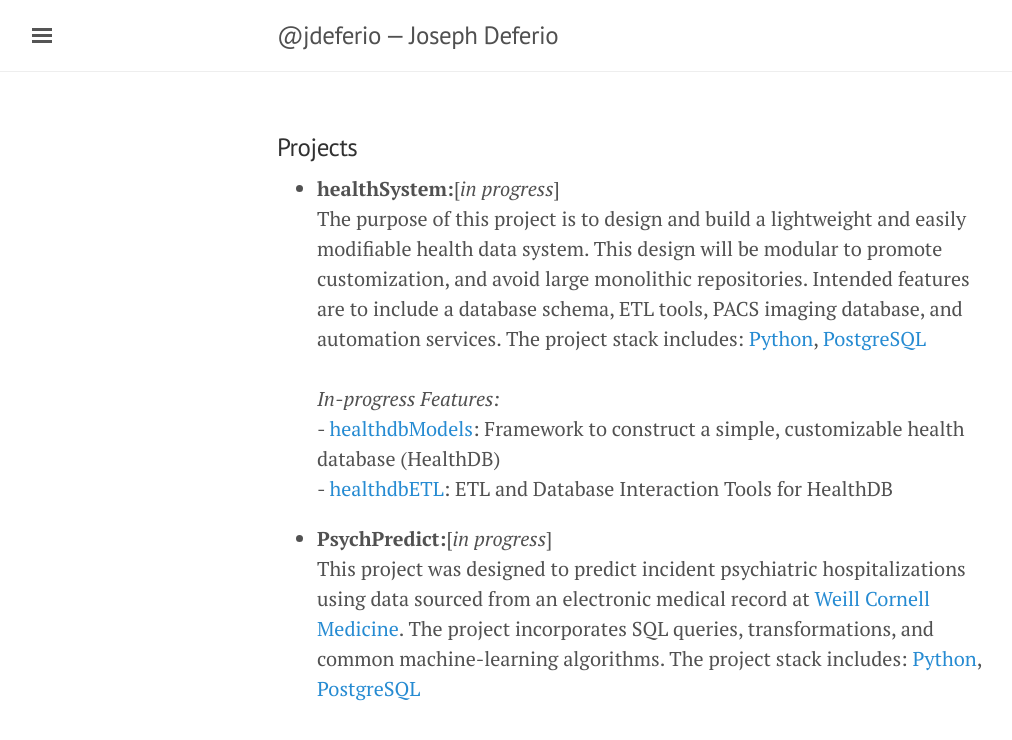
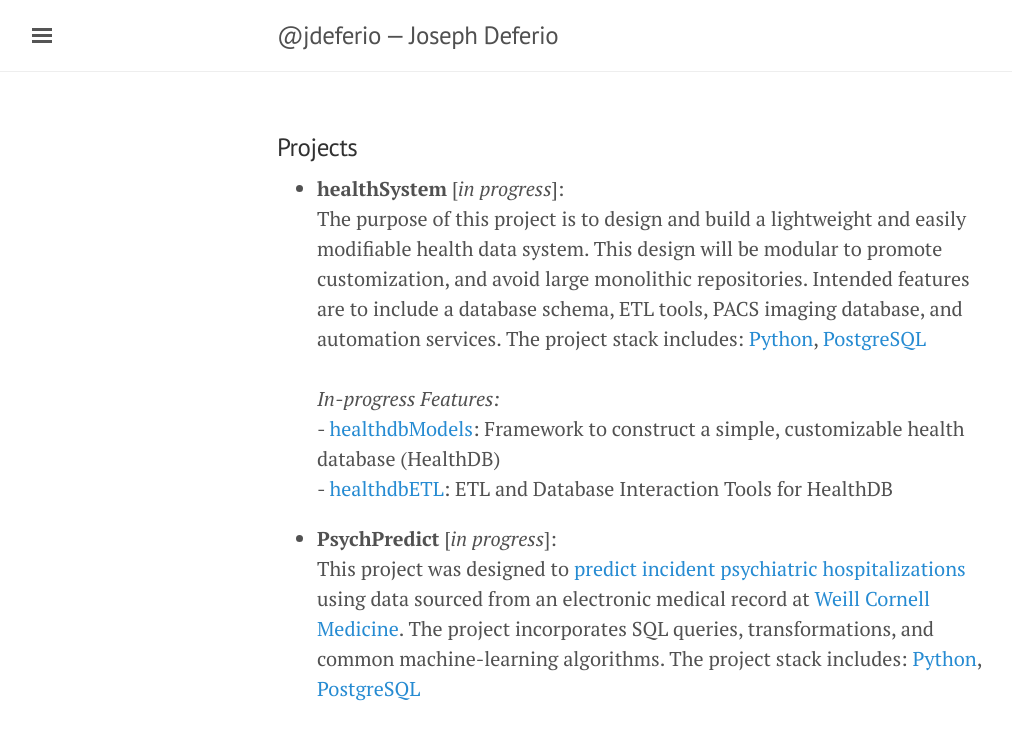
Before and after one commit to jdeferio/jdeferio.github.io, a Jekyll site: the page built from projects.html, in a window 1280 px wide. Shown: the top 740 px of the page, without its empty margins (3-1015 px from the left). Built offline with Jekyll 4.4.1, drawn with Linux system fonts in a browser that asks for light colours; part of the change alters nothing that is shown.

```diff
--- a/projects.html
+++ b/projects.html
@@ -6,7 +6,7 @@ title: Projects
 <h3>Projects</h3>
 
     <ul>
-        <li><b>healthSystem:</b>[<em>in progress</em>]
+        <li><b>healthSystem</b> [<em>in progress</em>]:
         <br>
         The purpose of this project is to design and build a lightweight and easily modifiable health data system. This design will be modular to promote customization, and avoid large monolithic repositories. Intended features are to include a database schema, ETL tools, PACS imaging database, and automation services.
         The project stack includes: <a href="https://www.python.org" target="_blank">Python</a>, <a href="https://www.postgresql.org" target="_blank">PostgreSQL</a>
@@ -19,8 +19,8 @@ title: Projects
     </ul>
 
     <ul>
-        <li><b>PsychPredict:</b>[<em>in progress</em>]
+        <li><b>PsychPredict</b> [<em>in progress</em>]:
         <br>
-        This project was designed to predict incident psychiatric hospitalizations using data sourced from an electronic medical record at <a href="https://phs.weill.cornell.edu/" target="_blank">Weill Cornell Medicine</a>. The project incorporates SQL queries, transformations, and common machine-learning algorithms.
+        This project was designed to <a href="https://github.com/jdeferio/psych_predict" target="_blank">predict incident psychiatric hospitalizations</a> using data sourced from an electronic medical record at <a href="https://phs.weill.cornell.edu/" target="_blank">Weill Cornell Medicine</a>. The project incorporates SQL queries, transformations, and common machine-learning algorithms.
         The project stack includes: <a href="https://www.python.org" target="_blank">Python</a>, <a href="https://www.postgresql.org" target="_blank">PostgreSQL</a>
     </ul>
```
